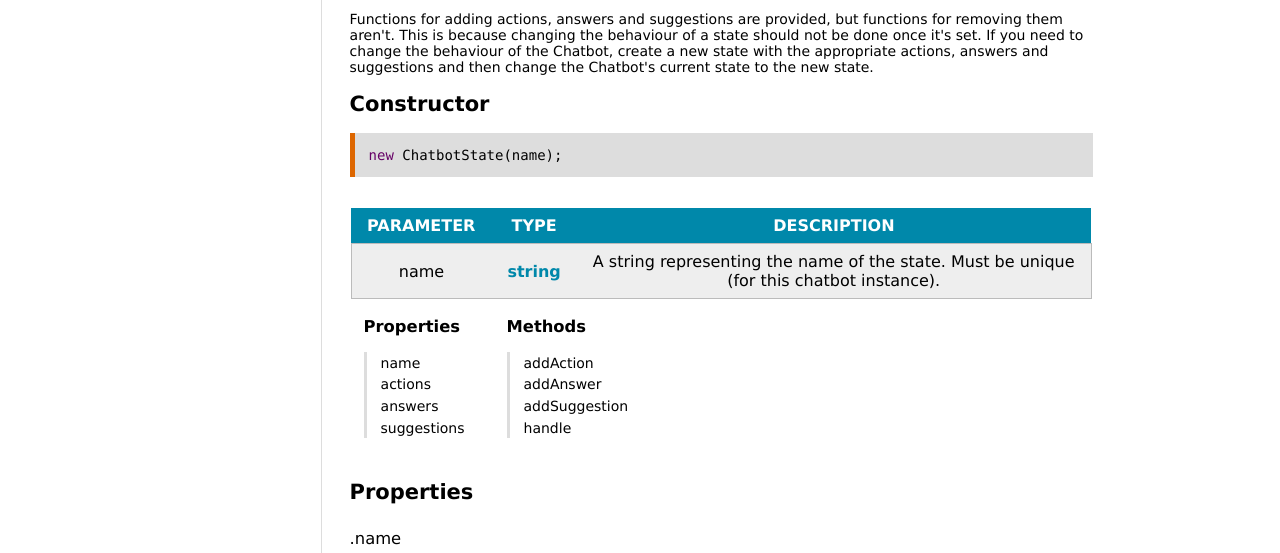
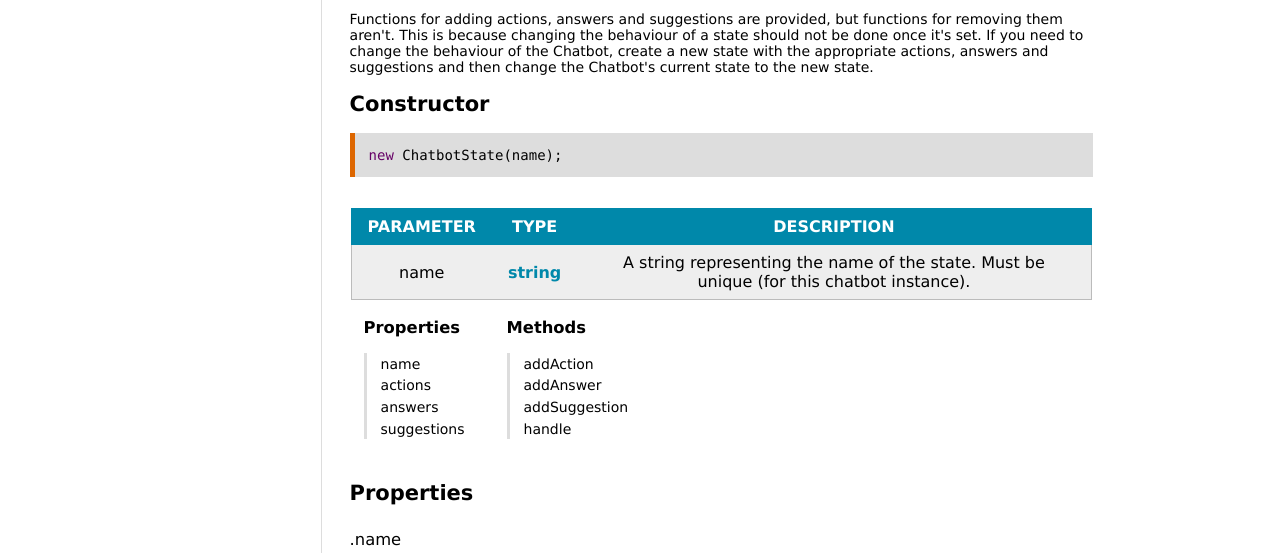
Before and after one commit to Fico35/convo-platform, a website: page docs/en/ChatbotState.html in a window 1280 px wide. Shown: the part 195-748 px from the top of the page. Drawn offline with Linux system fonts and the light colour scheme.

Commit message:
Minor table styling

```diff
--- a/docs/styles.css
+++ b/docs/styles.css
@@ -63,6 +63,11 @@ table th, table td {
 
 table tr:nth-child(odd) {
     background-color: #eeeeee;
+}
+
+table > thead > tr {
+    background-color: var(--link-blue);
+    border: 1px var(--link-blue) solid;
 }
 
 table > thead > tr > th {
```
